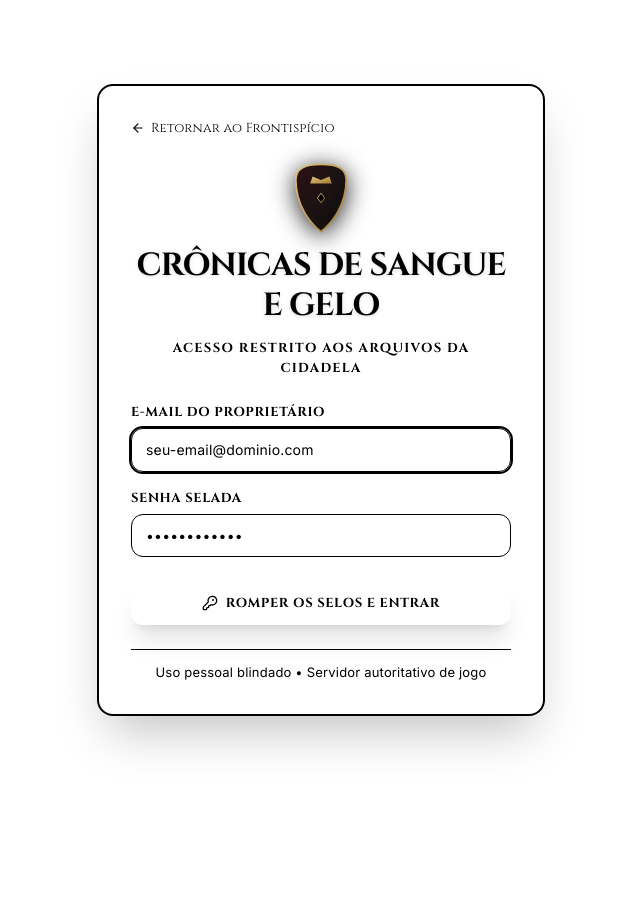
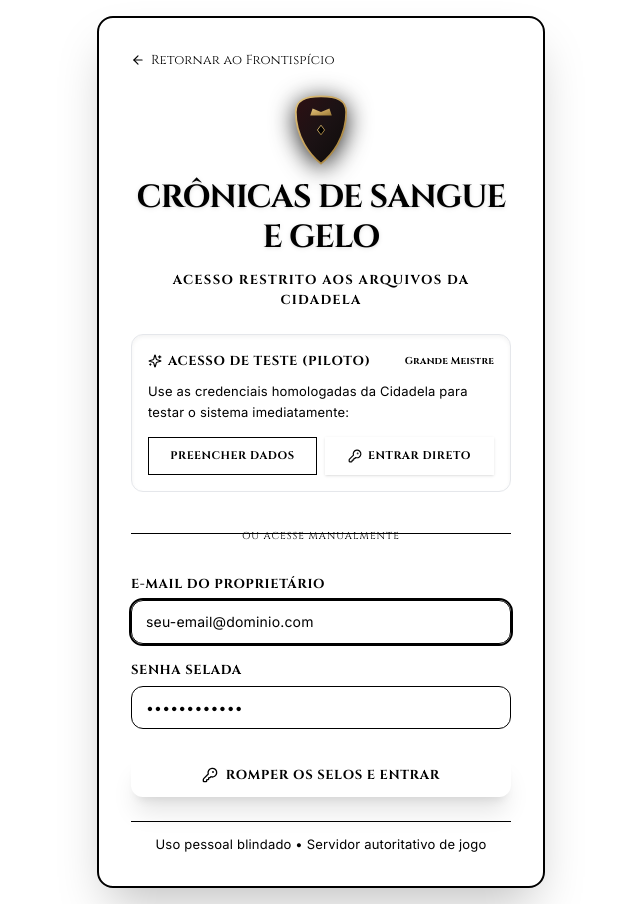
Before and after one commit to Heuller/gelo-e-fogo-rpg, a Next.js app: page /login in a window 1280 px wide. Shown: the whole page, without its empty margins (319-959 px from the left). Before the commit the page ends 800 px from the top, so only its background shows below. Built offline with nearby package versions, Linux system fonts and the light colour scheme.

Commit message:
fix(auth): corrigir CSP strict-dynamic que bloqueava hidratacao de scripts e adicionar botoes de acesso rapido de teste

```diff
--- a/src/app/login/page.tsx
+++ b/src/app/login/page.tsx
@@ -5,7 +5,7 @@ import { useRouter } from 'next/navigation';
 import { createClient } from '@/lib/supabase/client';
 import { Brasao } from '@/components/ui/Brasao';
 import { Botao } from '@/components/ui/Botao';
-import { KeyRound, AlertCircle, ArrowLeft } from 'lucide-react';
+import { KeyRound, AlertCircle, ArrowLeft, Sparkles } from 'lucide-react';
 import Link from 'next/link';
 
 export default function LoginPage() {
@@ -14,6 +14,38 @@ export default function LoginPage() {
   const [password, setPassword] = useState('');
   const [loading, setLoading] = useState(false);
   const [errorMsg, setErrorMsg] = useState<string | null>(null);
+
+  function handlePreencherTeste() {
+    setEmail('meistre@cidadela.westeros');
+    setPassword('ValarMorghulis2026!');
+    setErrorMsg(null);
+  }
+
+  async function handleAutoLoginTeste() {
+    setEmail('meistre@cidadela.westeros');
+    setPassword('ValarMorghulis2026!');
+    setLoading(true);
+    setErrorMsg(null);
+
+    const supabase = createClient();
+    try {
+      const { error } = await supabase.auth.signInWithPassword({
+        email: 'meistre@cidadela.westeros',
+        password: 'ValarMorghulis2026!',
+      });
+
+      if (error) {
+        setErrorMsg('Credenciais incorretas ou acesso não autorizado pela Cidadela.');
+        setLoading(false);
+        return;
+      }
+
+      window.location.href = '/painel';
+    } catch {
+      setErrorMsg('Não foi possível conectar ao serviço de autenticação. Verifique sua conexão.');
+      setLoading(false);
+    }
+  }
 
   async function handleLogin(e: React.FormEvent) {
     e.preventDefault();
@@ -33,7 +65,7 @@ export default function LoginPage() {
         return;
       }
 
-      router.push('/painel');
+      window.location.href = '/painel';
     } catch {
       setErrorMsg('Não foi possível conectar ao serviço de autenticação. Verifique sua conexão.');
       setLoading(false);
@@ -79,6 +111,50 @@ export default function LoginPage() {
             <span>{errorMsg}</span>
           </div>
         )}
+
+        {/* Caixa de Acesso Rápido para Testes */}
+        <div className="p-4 bg-[var(--pergaminho-1)] border border-[var(--ouro)]/40 rounded-xl space-y-2.5 shadow-inner">
+          <div className="flex items-center justify-between">
+            <span className="font-cinzel font-bold text-xs uppercase tracking-wider text-[var(--ouro-claro)] flex items-center gap-1.5">
+              <Sparkles className="w-3.5 h-3.5 text-[var(--ouro)]" />
+              Acesso de Teste (Piloto)
+            </span>
+            <span className="text-[10px] text-[var(--ouro-escuro)] font-cinzel font-bold">
+              Grande Meistre
+            </span>
+          </div>
+          <p className="text-xs text-[var(--tinta-suave)] leading-relaxed font-sans">
+            Use as credenciais homologadas da Cidadela para testar o sistema imediatamente:
+          </p>
+          <div className="grid grid-cols-1 sm:grid-cols-2 gap-2 pt-1">
+            <button
+              type="button"
+              onClick={handlePreencherTeste}
+              disabled={loading}
+              className="w-full py-2 px-3 rounded-lg font-cinzel font-bold text-[11px] uppercase tracking-wider bg-[var(--pergaminho-2)] hover:bg-[var(--pergaminho-3)] text-[var(--ouro-claro)] border border-[var(--borda)] transition-all flex items-center justify-center gap-1.5 cursor-pointer disabled:opacity-50"
+            >
+              <span>Preencher Dados</span>
+            </button>
+            <button
+              type="button"
+              onClick={handleAutoLoginTeste}
+              disabled={loading}
+              className="w-full py-2 px-3 rounded-lg font-cinzel font-bold text-[11px] uppercase tracking-wider bg-gradient-to-r from-[var(--ouro-escuro)] to-[var(--ouro)] text-black hover:brightness-110 shadow transition-all flex items-center justify-center gap-1.5 cursor-pointer disabled:opacity-50"
+            >
+              <KeyRound className="w-3.5 h-3.5 text-black" />
+              <span>Entrar Direto</span>
+            </button>
+          </div>
+        </div>
+
+        <div className="relative my-1 text-center">
+          <div className="absolute inset-0 flex items-center">
+            <div className="w-full border-t border-[var(--borda)]"></div>
+          </div>
+          <span className="relative bg-[var(--pergaminho-2)] px-3 text-[10px] uppercase font-cinzel tracking-widest text-[var(--tinta-fraca)]">
+            Ou acesse manualmente
+          </span>
+        </div>
 
         {/* Formulário de Acesso */}
         <form onSubmit={handleLogin} className="space-y-4 text-xs font-sans">
```
Also changed, not shown: src/middleware.ts (+4 -3 lines).
